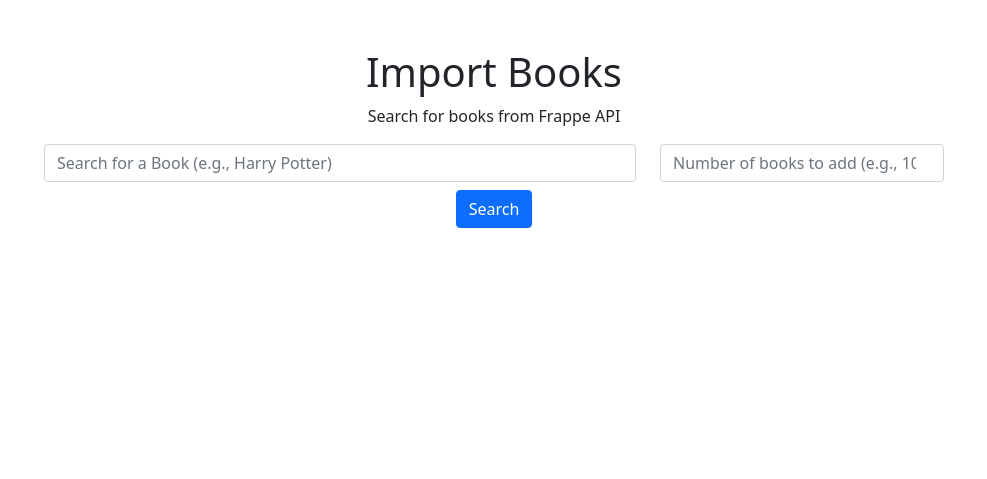
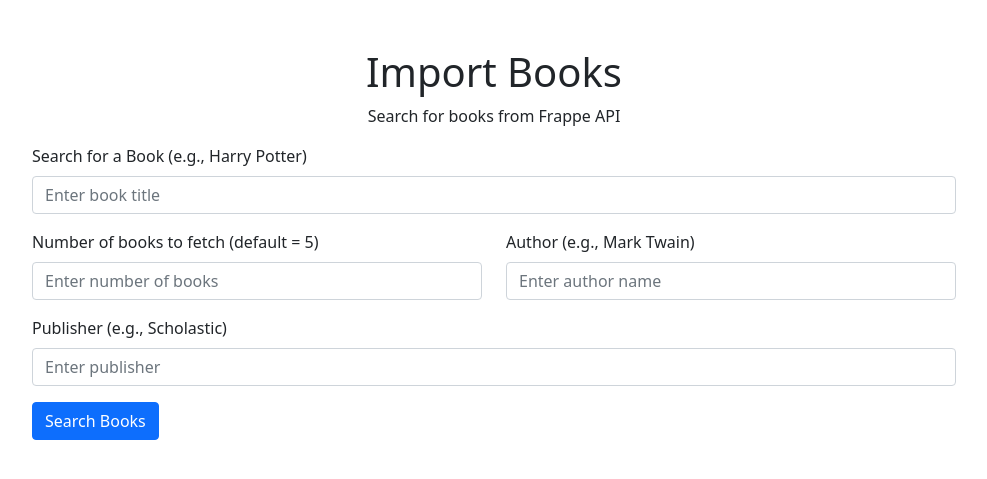
Before and after one commit to aldrinjenson/flask-library-management, a Flask app: page /import in a window 1280 px wide. Shown: the part 82-561 px from the top of the page, without its empty margins (146-1133 px from the left). Run offline with Flask 3, Linux system fonts and the light colour scheme; some libraries are stand-ins or nearby versions.

Commit message:
support for querying multiple fields from frappe API
- ui improvements

```diff
--- a/app/constants.py
+++ b/app/constants.py
@@ -10,6 +10,7 @@ language_map = {
     "jpn": "Japanese",
     "chi": "Chinese",
     "kor": "Korean",
+    "spa": "Spanish",
     "ara": "Arabic",
     "hin": "Hindi",
     "rus": "Russian",
--- a/app/routes/import_routes.py
+++ b/app/routes/import_routes.py
@@ -9,8 +9,10 @@ from app.constants import language_map
 API_LIMIT = 20
 
 
-def get_from_api(search_term, page_num=1):
-    frappe_api_url = f"https://frappe.io/api/method/frappe-library?title={search_term}&page={page_num}"
+def get_from_api(search_term, options, page_num=1):
+    authors = options["authors"]
+    publisher = options["publisher"]
+    frappe_api_url = f"https://frappe.io/api/method/frappe-library?title={search_term}&page={page_num}&authors={authors}&publisher={publisher}"
     response = requests.get(frappe_api_url)
     if response.status_code == 200:
         books_data = response.json().get("message")
@@ -18,6 +20,7 @@ def get_from_api(search_term, page_num=1):
         unique_books_dict = {}  # to skip duplicates of books having same isbn
 
         for book in books_data:
+            book["num_pages"] = book["  num_pages"]
             isbn13 = book["isbn13"]
             if isbn13 not in unique_books_dict:
                 unique_books_dict[isbn13] = book
@@ -27,16 +30,17 @@ def get_from_api(search_term, page_num=1):
         return None
 
 
-def get_books_from_api(search_term, limit):
+def get_books_from_api(search_term, limit, options):
     limit = int(limit) if limit else 5
     print(limit)
+    print(options)
 
     # ceil
     num_iterations_needed = (limit // API_LIMIT) + 1
 
     all_books = []
     for i in range(num_iterations_needed):
-        books_data = get_from_api(search_term, i + 1)
+        books_data = get_from_api(search_term, options, i + 1)
         all_books += books_data
 
     return all_books[:limit]
@@ -47,8 +51,12 @@ def search_frappe():
     if request.method == "POST":
         search_term = request.form.get("search_term")
         limit = request.form.get("limit")
+        publisher = request.form.get("publisher", "")
+        authors = request.form.get("author", "")
 
-        matched_books = get_books_from_api(search_term, limit)
+        options = {"publisher": publisher, "authors": authors}
+
+        matched_books = get_books_from_api(search_term, limit, options)
 
         if matched_books and len(matched_books):
             return render_template(
@@ -67,8 +75,12 @@ def search_frappe():
 def add_to_db():
     search_query = request.form.get("query")
     limit = request.form.get("limit")
+    publisher = request.form.get("publisher", "")
+    authors = request.form.get("author", "")
 
-    matched_books = get_books_from_api(search_query, limit)
+    options = {"publisher": publisher, "authors": authors}
+
+    matched_books = get_books_from_api(search_query, limit, options)
 
     existing_in_db_with_query = Book.query.filter(
         Book.title.ilike(f"%{search_query}%")
@@ -85,12 +97,14 @@ def add_to_db():
             continue
 
         added_book_count += 1
+        language_code = book_data["language_code"]
+
         new_book = Book(
             title=book_data["title"],
             isbn=book_data["isbn"],
             isbn13=book_data["isbn13"],
             author=book_data["authors"],
-            language=language_map[book_data["language_code"]],
+            language=language_map.get(language_code, language_code),
             publisher=book_data["publisher"],
             rating=float(book_data["average_rating"]),
         )
--- a/app/routes/transaction_routes.py
+++ b/app/routes/transaction_routes.py
@@ -7,7 +7,7 @@ from app.utils import calculate_total_fine
 
 @app.route("/transactions")
 def get_transactions():
-    transactions = Transaction.query.all()
+    transactions = Transaction.query.order_by(Transaction.issue_date.desc()).all()
     return render_template("transactions/list.html", transactions=transactions)
 
 
@@ -43,7 +43,7 @@ def add_transaction():
     try:
         db.session.add(new_transaction)
         db.session.commit()
-        flash("Transaction added successfully")
+        flash("Book issued successfully")
     except Exception as e:
         db.session.rollback()
         flash("Error adding transaction", category="error")
--- a/app/templates/books/import.html
+++ b/app/templates/books/import.html
@@ -1,45 +1,56 @@
 {% extends 'base.html' %}
 
 {% block body %}
-<div class="container mt-5 text-center">
+<div class="container mt-5">
+    <div class="text-center" id="text">
         <h1>Import Books</h1>
         <p>Search for books from Frappe API</p>
-    <form method="post" action="/import" class="row mx-md-5  px-md-5">
-        <div class="col-md-8 mb-2">
-            <input type="text" class="form-control" id="search_term" name="search_term"
-                placeholder="Search for a Book (e.g., Harry Potter)" value="{{query}}">
     </div>
-        <div class="col-md-4 mb-2">
-            <input type="number" class="form-control" id="limit" name="limit"
-                placeholder="Number of books to add (e.g., 10)">
+    <form method="post" action="/import" class="mx-md-5 px-md-5">
+        <div class="mb-3">
+            <label for="search_term" class="form-label">Search for a Book (e.g., Harry Potter)</label>
+            <input type="text" class="form-control" id="search_term" name="search_term" value="{{query}}"
+                placeholder="Enter book title">
         </div>
-        <div class="col-md-12 mb-2">
-            <button type="submit" class="btn btn-primary">Search</button>
+        <div class="row mb-3">
+            <div class="col-md-6">
+                <label for="limit" class="form-label">Number of books to fetch (default = 5)</label>
+                <input type="number" class="form-control" id="limit" name="limit" placeholder="Enter number of books">
             </div>
+            <div class="col-md-6">
+                <label for="author" class="form-label">Author (e.g., Mark Twain)</label>
+                <input type="text" class="form-control" id="author" name="author" placeholder="Enter author name">
+            </div>
+        </div>
+        <div class="mb-3">
+            <label for="publisher" class="form-label">Publisher (e.g., Scholastic)</label>
+            <input type="text" class="form-control" id="publisher" name="publisher" placeholder="Enter publisher">
+        </div>
+        <button type="submit" class="btn btn-primary">Search Books</button>
     </form>
-
 </div>
 
+<div class="mx-md-5 px-md-5 mt-4">
     {% if books %}
-<p>{{ books|length }} books found</p>
+    <p> <strong>{{ books|length }}</strong> books found</p>
     <ol class="list-group mt-3">
         {% for book in books %}
         <li class="list-group-item mb-3">
             <div class="row">
                 <h5 class="mb-1">{{ book.title }}</h5>
                 <div class="col-md-4">
-                <p class="mb-1">Authors: {{ book.authors }}</p>
-                <p class="mb-1">Average Rating: {{ book.average_rating }}</p>
-                <p class="mb-1">ISBN: {{ book.isbn }}</p>
-                <p class="mb-1">Language: {{ book.language_code }}</p>
-                <p class="mb-0">Publisher: {{ book.publisher }}</p>
+                    <p class="mb-1"><strong>Authors:</strong> {{ book.authors }}</p>
+                    <p class="mb-1"><strong>Average Rating:</strong> {{ book.average_rating }}</p>
+                    <p class="mb-1"><strong>ISBN:</strong> {{ book.isbn }}</p>
+                    <p class="mb-1"><strong>Language:</strong> {{ book.language_code }}</p>
+                    <p class="mb-0"><strong>Publisher:</strong> {{ book.publisher }}</p>
                 </div>
                 <div class="col-md-6">
-                <p class="mb-1">Number of Pages: {{ book.num_pages }}</p>
-                <p class="mb-1">Ratings Count: {{ book.ratings_count }}</p>
-                <p class="mb-1">Text Reviews Count: {{ book.text_reviews_count }}</p>
-                <p class="mb-1">Publication Date: {{ book.publication_date }}</p>
-                <p class="mb-1">ISBN13: {{ book.isbn13 }}</p>
+                    <p class="mb-1"><strong>Number of Pages:</strong> {{ book.num_pages }}</p>
+                    <p class="mb-1"><strong>Ratings Count:</strong> {{ book.ratings_count }}</p>
+                    <p class="mb-1"><strong>Text Reviews Count:</strong> {{ book.text_reviews_count }}</p>
+                    <p class="mb-1"><strong>Publication Date:</strong> {{ book.publication_date }}</p>
+                    <p class="mb-1"><strong>ISBN13:</strong> {{ book.isbn13 }}</p>
                 </div>
             </div>
         </li>
@@ -51,5 +62,6 @@
         <input type="hidden" name="limit" value="{{ books | length }}">
         <button type="submit" class="btn btn-success mt-3">Import {{ books|length }} Books to DB</button>
     </form>
+</div>
 {% endif %}
 {% endblock %}
--- a/app/templates/books/list.html
+++ b/app/templates/books/list.html
@@ -29,10 +29,12 @@
   {% else %}
   <div class="m-4">
     <h2>Available Books</h2>
+    <p>{{ books|length }} books in Library</p>
   </div>
+
   <div class="row mx-md-4">
     {% for book in books %}
-    <div class="col-md-4 col-sm-6 mb-4">
+    <div class="col-lg-4 col-sm-6 mb-4">
       <div class="card h-100 d-flex flex-column">
         <a class="content" href="/books/{{book.id}}" style="text-decoration: none;">
           <div class="card-img-container">
--- a/app/templates/members/list.html
+++ b/app/templates/members/list.html
@@ -8,11 +8,12 @@
 <div class="row justify-content-center m-3">
     <div class="col-12 col-md-6">
         <form action="/members/search/" method="post" class="d-flex">
-            <input type="text" name="query" class="form-control me-2" placeholder="Search Members" />
-            <button type="submit" class="btn btn-primary">Search</button>
+            <input type="text" name="query" class="form-control me-1" placeholder="eg: John" />
+            <button type="submit" class="btn btn-primary" style="white-space: nowrap;">Search Members</button>
         </form>
     </div>
 </div>
+
 
 <div class="m-3 text-center">
     <a href="/members/add" class="btn btn-primary">Add New Member</a>
--- a/app/templates/transactions/list.html
+++ b/app/templates/transactions/list.html
@@ -3,6 +3,7 @@
 {% block body %}
 <div class="container mt-5">
     <h1>Transactions</h1>
+    <p>Results show in the descending order of issue date</p>
     <table class="table">
         <thead>
             <tr>
--- a/app/utils.py
+++ b/app/utils.py
@@ -10,6 +10,7 @@ def get_more_book_details(isbn):
     )
     response = requests.get(url)
     data = response.json()
+    print(data)
 
     if f"ISBN:{isbn}" in data:
         details = data[f"ISBN:{isbn}"]
@@ -23,6 +24,8 @@ def get_more_book_details(isbn):
             ][:5],
             "links": details.get("links", []),
             "cover_img": details.get("cover", {}).get("large", ""),
+            "number_of_pages": details.get("number_of_pages", ""),
+            "publish_date": details.get("publish_date", ""),
             "ebooks": details.get("ebooks", []),
             "excerpts": details.get("excerpts", []),
         }
```
Also changed, not shown: app/templates/books/details.html (+6 -1 lines), instance/project.db. Lines whose indentation alone changed are shown as unchanged.
